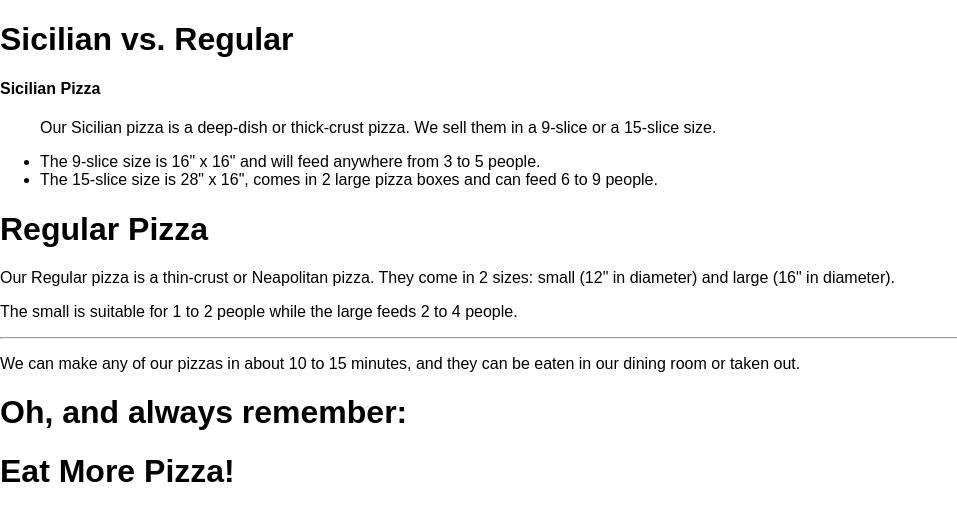
After one commit to Coder2100/Project, a Django app: template orders/templates/orders/sicilian_regular.html in a window 1280 px wide. The commit adds this page. Shown: the top 521 px of the page, without its empty margins (0-957 px from the left). Run offline with Django 3.2, Linux system fonts and the light colour scheme; the template is opened without the code that fills it, so the values that code supplies are empty.

Commit message:
frontend nav edit

```diff
--- a/orders/templates/orders/index.html
+++ b/orders/templates/orders/index.html
@@ -29,7 +29,7 @@ Pizza
     <img src="{% static 'images/pizza.jpg' %}" alt="building" style="width:100%;" height="650px;" />
     <div class="header_content">
         <h1 class="hot">HOT SPECIALS | Online deals only!</h1>
-        <p>Lorem ipsum dolor sit amet, an his etiam torquatos. Tollit soleat phaedrum te duo, eum cu recteque expetendis neglegentur. Cu mentitum maiestatis persequeris pro, pri ponderum tractatos ei.</p>
+        <p> Pinocchio's finally delivers! For catering orders over $100 call us directly. For other orders log in to Doordash or GrubHub or Eat24 and they will deliver to you within 45 minutes, it's very simple!</p>
     </div>
   </div>
 
--- /dev/null
+++ b/orders/templates/orders/sicilian_regular.html
@@ -0,0 +1,25 @@
+{% extends "orders/layout.html"%}
+
+{% block title%}
+Sicilian vs. Regular
+{% endblock %}
+
+{% block body %}
+<h1>Sicilian vs. Regular</h1>
+
+<h4>Sicilian Pizza</h4>
+<p><ul>Our Sicilian pizza is a deep-dish or thick-crust pizza. We sell them in a 9-slice or a 15-slice size.</p>
+    <li>
+            The 9-slice size is 16" x 16" and will feed anywhere from 3 to 5 people.
+    </li>
+    <li>The 15-slice size is 28" x 16", comes in 2 large pizza boxes and can feed 6 to 9 people.</li>
+</ul>
+<h1>Regular Pizza</h1>
+<p>Our Regular pizza is a thin-crust or Neapolitan pizza. They come in 2 sizes: small (12" in diameter) and large (16" in diameter).</p>
+
+<p>The small is suitable for 1 to 2 people while the large feeds 2 to 4 people.</p>
+<hr>
+<p>We can make any of our pizzas in about 10 to 15 minutes, and they can be eaten in our dining room or taken out.</p>
+<h1>Oh, and always remember:</h1>
+<h1>Eat More Pizza!</h1>
+{% endblock%}
--- a/orders/urls.py
+++ b/orders/urls.py
@@ -4,4 +4,5 @@ from . import views
 
 urlpatterns = [
     path("", views.index, name="index")
+   # path("/sicilian_regualar", sicilian_regualar, name="sicilian_regualar")
 ]
--- a/pizza/urls.py
+++ b/pizza/urls.py
@@ -18,5 +18,6 @@ from django.urls import include, path
 
 urlpatterns = [
     path("", include("orders.urls")),
+    path("/sicilian_regualar", include("orders.urls")),
     path("admin/", admin.site.urls),
 ]
```
